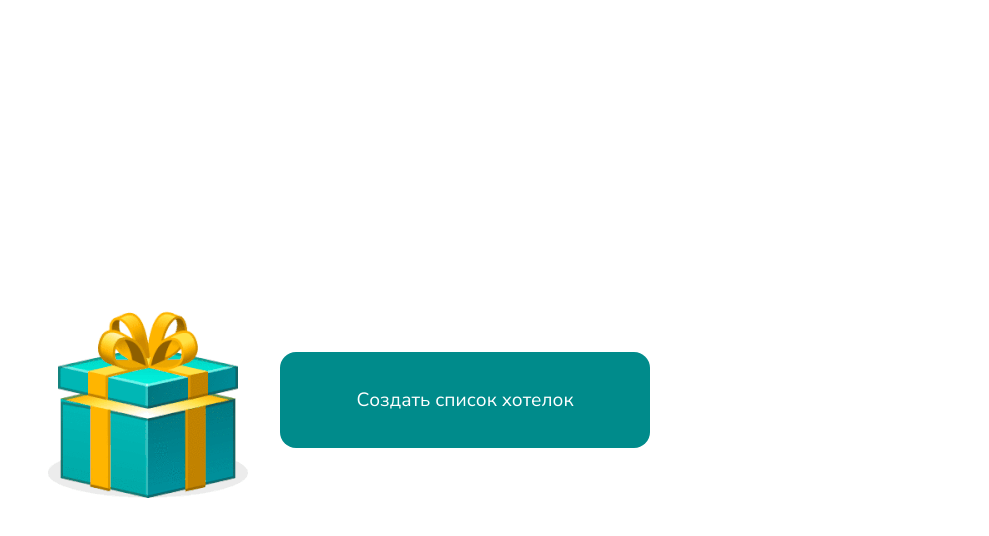
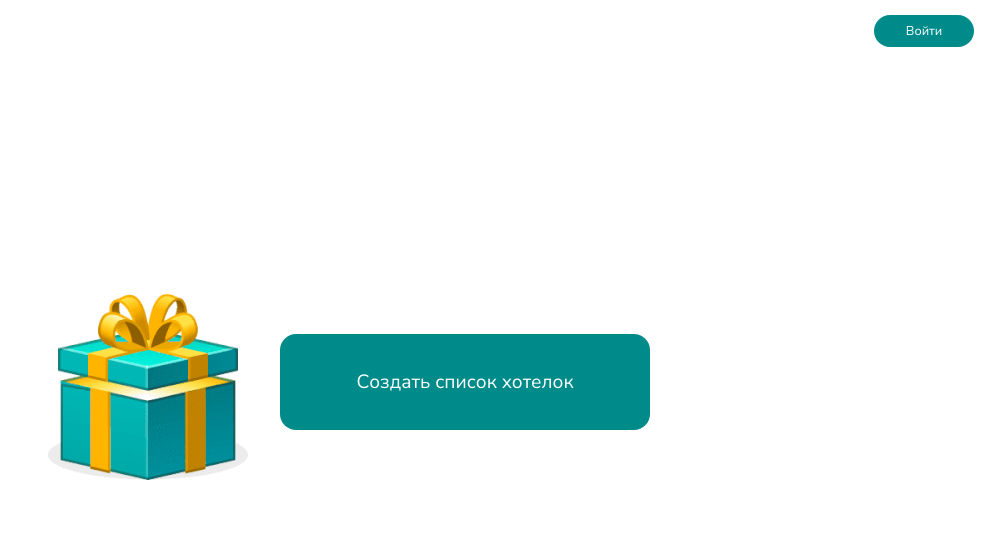
Before and after one commit to sofka/gifts, a React (Create React App) app: page / in a window 1280 px wide. Shown: the top 536 px of the page, without its empty margins (291-1280 px from the left). Built offline with nearby package versions, Linux system fonts and the light colour scheme.

Commit message:
Добавила Header. Стили к нему. Добавила иконку пользователя и кнопку войти

```diff
--- a/public/index.html
+++ b/public/index.html
@@ -15,6 +15,7 @@
       href="https://fonts.googleapis.com/css2?family=Nunito+Sans:wght@400;600;700&display=swap"
       rel="stylesheet"
     />
+    <link rel="stylesheet" href="https://fonts.sandbox.google.com/css2?family=Material+Symbols+Outlined:opsz,wght,FILL,GRAD@48,400,0,0" />
 
     <title>WishList</title>
   </head>
--- /dev/null
+++ b/src/assets/svgComponents/DefaultUser.tsx
@@ -0,0 +1,21 @@
+import { FC } from "react";
+
+type DefaultUserProps = {
+  color?: string;
+};
+
+const DefaultUser: FC<DefaultUserProps> = (props) => {
+  const { color } = props;
+
+  return (
+    <svg
+      xmlns="http://www.w3.org/2000/svg"
+      height="48px"
+      width="48px"
+      fill={color || "#000000"}
+    >
+      <path d="M11.1 35.25Q14.25 33.05 17.35 31.875Q20.45 30.7 24 30.7Q27.55 30.7 30.675 31.875Q33.8 33.05 36.95 35.25Q39.15 32.55 40.075 29.8Q41 27.05 41 24Q41 16.75 36.125 11.875Q31.25 7 24 7Q16.75 7 11.875 11.875Q7 16.75 7 24Q7 27.05 7.95 29.8Q8.9 32.55 11.1 35.25ZM24 25.5Q21.1 25.5 19.125 23.525Q17.15 21.55 17.15 18.65Q17.15 15.75 19.125 13.775Q21.1 11.8 24 11.8Q26.9 11.8 28.875 13.775Q30.85 15.75 30.85 18.65Q30.85 21.55 28.875 23.525Q26.9 25.5 24 25.5ZM24 44Q19.9 44 16.25 42.425Q12.6 40.85 9.875 38.125Q7.15 35.4 5.575 31.75Q4 28.1 4 24Q4 19.85 5.575 16.225Q7.15 12.6 9.875 9.875Q12.6 7.15 16.25 5.575Q19.9 4 24 4Q28.15 4 31.775 5.575Q35.4 7.15 38.125 9.875Q40.85 12.6 42.425 16.225Q44 19.85 44 24Q44 28.1 42.425 31.75Q40.85 35.4 38.125 38.125Q35.4 40.85 31.775 42.425Q28.15 44 24 44ZM24 41Q26.75 41 29.375 40.2Q32 39.4 34.55 37.4Q32 35.6 29.35 34.65Q26.7 33.7 24 33.7Q21.3 33.7 18.65 34.65Q16 35.6 13.45 37.4Q16 39.4 18.625 40.2Q21.25 41 24 41ZM24 22.5Q25.7 22.5 26.775 21.425Q27.85 20.35 27.85 18.65Q27.85 16.95 26.775 15.875Q25.7 14.8 24 14.8Q22.3 14.8 21.225 15.875Q20.15 16.95 20.15 18.65Q20.15 20.35 21.225 21.425Q22.3 22.5 24 22.5ZM24 18.65Q24 18.65 24 18.65Q24 18.65 24 18.65Q24 18.65 24 18.65Q24 18.65 24 18.65Q24 18.65 24 18.65Q24 18.65 24 18.65Q24 18.65 24 18.65Q24 18.65 24 18.65ZM24 37.35Q24 37.35 24 37.35Q24 37.35 24 37.35Q24 37.35 24 37.35Q24 37.35 24 37.35Q24 37.35 24 37.35Q24 37.35 24 37.35Q24 37.35 24 37.35Q24 37.35 24 37.35Z"/>
+    </svg>
+  );
+};
+export default DefaultUser;
--- a/src/components/Button/style.module.scss
+++ b/src/components/Button/style.module.scss
@@ -20,6 +20,16 @@
     font-size: 1.2rem;
 }
 
+.button_signin{
+    width: 100px;
+    height: 2rem;
+    background-color: var(--darkCyan);
+    color: var(--white);
+    border: none;
+    border-radius: 1rem;
+    font-size: 0.8rem;
+}
+
 .button_square{
     width: 4rem;
     height: 4rem;
--- /dev/null
+++ b/src/components/Header/Header.tsx
@@ -0,0 +1,23 @@
+import { useState } from "react";
+import DefaultUser from "../../assets/svgComponents/DefaultUser";
+import Button from "../Button/Button";
+import style from "./style.module.scss";
+const Header = () => {
+  const [isAuthorized, setIsAuthorized] = useState(false);
+  const signInOnClick = () => {
+    setIsAuthorized(!isAuthorized);
+  };
+  return (
+    <div className={style.header}>
+      {isAuthorized ? (
+        <div className={style.header__user} onClick={signInOnClick}>
+          <DefaultUser />
+          <div className="user__name">Ф.И.О.</div>
+        </div>
+      ) : (
+        <Button onClick={signInOnClick} blockModifier="signin">Войти</Button>
+      )}
+    </div>
+  );
+};
+export default Header;
--- /dev/null
+++ b/src/components/Header/index.tsx
@@ -0,0 +1,2 @@
+import Header from "./Header";
+export default Header;
--- /dev/null
+++ b/src/components/Header/style.module.scss
@@ -0,0 +1,12 @@
+.header{
+    display: flex;
+    flex-direction: row;
+    justify-content: flex-end;
+    padding: 15px;
+}
+
+.header__user{
+    display: flex;
+    flex-direction: column;
+    align-items: center;
+}
--- a/src/routes/Home/Home.tsx
+++ b/src/routes/Home/Home.tsx
@@ -2,6 +2,7 @@ import Gif from "../../assets/gift_gif.gif";
 import { useNavigate } from "react-router-dom";
 import style from "./style.module.scss";
 import Button from "../../components/Button/Button";
+import Header from "../../components/Header";
 
 const Home = () => {
   const navigate = useNavigate();
@@ -10,6 +11,8 @@ const Home = () => {
   };
 
   return (
+    <>
+    <Header/>
     <div className={style.creation}>
       <div>
         <img src={Gif} alt="Картинка подарок gif" />
@@ -18,6 +21,8 @@ const Home = () => {
         <Button child=" Создать список хотелок" onClick={goToCreateWishList} />
       </div>
     </div>
+    </>
+
   );
 };
 export default Home;
--- a/src/routes/Home/style.module.scss
+++ b/src/routes/Home/style.module.scss
@@ -2,7 +2,7 @@
     flex-wrap: wrap;
     grid-gap: 2rem;
     align-items: center;
-    height: 100vh;
+    height: 80vh;
     display: flex;
     justify-content: center;
     align-items: center;
```
